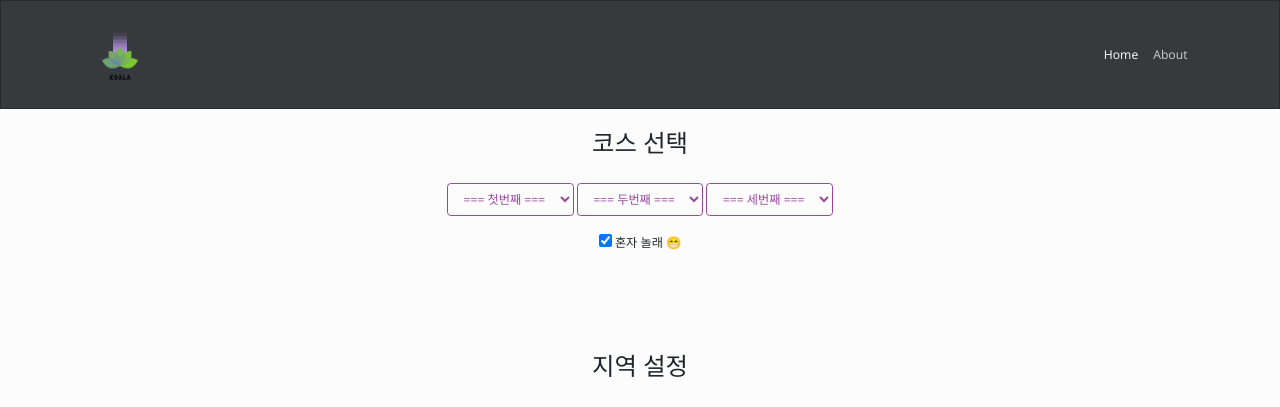
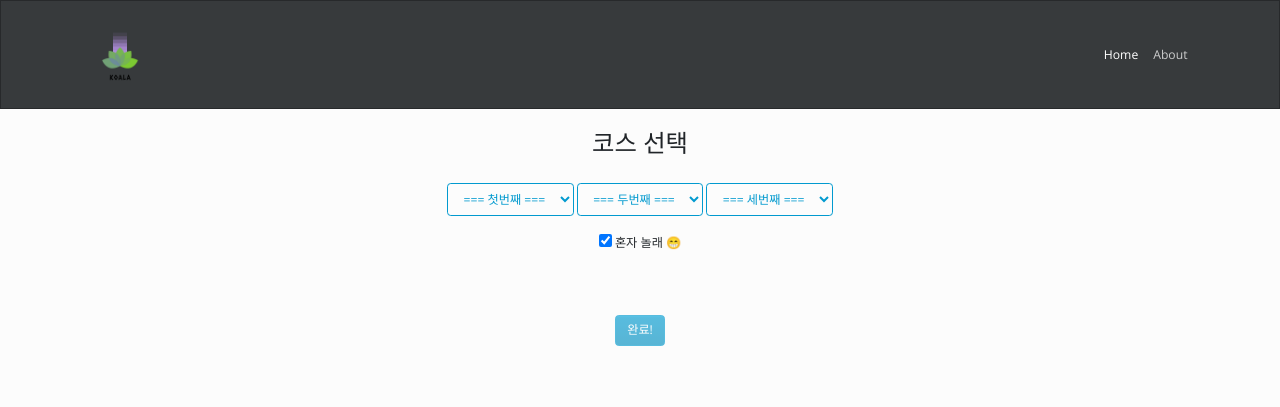
Before and after one commit to koala-herethon/koala, a Django app: page /outside/ in a window 1280 px wide. Shown: the top 407 px of the page. Run offline with Django 3.2, Linux system fonts and the light colour scheme; some libraries are stand-ins or nearby versions.

Commit message:
outside hide

```diff
--- a/mykoala/templates/outside.html
+++ b/mykoala/templates/outside.html
@@ -9,6 +9,17 @@
     <meta name="viewport" content="width=device-width, initial-scale=1.0">
     <title>Outside</title>
 
+    <script type='text/javascript'>
+        var bDisplay = true;
+        function doDisplay(){
+            var con=document.getElementById("myDIV");
+            if(con.style.display=='none'){
+                con.style.display = 'block';
+            }else {
+                con.style.display = 'none';
+            }
+        }
+    </script>
 
     <!--카카오맵-->
     <style>
@@ -48,25 +59,26 @@
         <div>
 
         <!--코스 선택 폼-->
+
         <h2 class="w3-container w3-center">코스 선택</h2>
         <br>
         <form action="outside.html" class="w3-container w3-center">
 
-            <select name = "firstcourse" class="btn btn-outline-warning" required>
+            <select name = "firstcourse" class="btn btn-outline-info" required>
                   <option value = "none" selected>=== 첫번째 ===</option>
                   <option value = "eat" class = "item">먹을 곳</option>
                   <option value = "play" class = "item">놀 곳</option>
                   <option value = "drink" class = "item">마실 곳</option>
             </select>
 
-            <select name = "secondcourse" class="btn btn-outline-warning" required>
+            <select name = "secondcourse" class="btn btn-outline-info" required>
                 <option value = "none" selected class = "item">=== 두번째 ===</option>
                 <option value = "eat" class = "item">먹을 곳</option>
                 <option value = "play" class = "item">놀 곳</option>
                 <option value = "drink" class = "item">마실 곳</option>
             </select>
 
-            <select name = "thirdcourse" class="btn btn-outline-warning" required>
+            <select name = "thirdcourse" class="btn btn-outline-info" required>
                 <option value = "none" selected>=== 세번째 ===</option>
                 <option value = "eat" class = "item">먹을 곳</option>
                 <option value = "play" class = "item">놀 곳</option>
@@ -76,15 +88,23 @@
             <br><br>
             <input type = "checkbox" id = "alone" name="alone" checked>
             <label for = "alone"> 혼자 놀래 😁</label>
+            <br>
+
         </form>
         </div>
+        <br><br><br>
 
-        <br><br><br><br><br>
+        <div class="w3-container w3-center">
+            <input type="button" onclick="doDisplay();" class="btn btn-info disabled" value="완료!">
+
+            <br>
+            <div id ='myDIV' style="display: none;">
+            <br>
                 <div>
-            <h2 class="w3-container w3-center">지역 설정</h2>
+                    <h2 >지역 설정</h2>
                 </div>
             <br>
-        <div class="map_wrap" style="width: 600px ;" class="w3-container w3-center">
+                <div class="map_wrap" style="width: 700px; height: 400px;" >
                     <div id="map" style="width:100%;height:100%;position:relative;overflow:hidden;"></div>
                     <div class="hAddr">
                         <span id="centerAddr"></span>
@@ -164,6 +184,11 @@
                 }
             }
             </script>
+        </div>
+
+        </div>
+
+
 
     <script src="https://code.jquery.com/jquery-3.5.1.slim.min.js" integrity="sha384-DfXdz2htPH0lsSSs5nCTpuj/zy4C+OGpamoFVy38MVBnE+IbbVYUew+OrCXaRkfj" crossorigin="anonymous"></script>
     <script src="https://cdn.jsdelivr.net/npm/popper.js@1.16.0/dist/umd/popper.min.js" integrity="sha384-Q6E9RHvbIyZFJoft+2mJbHaEWldlvI9IOYy5n3zV9zzTtmI3UksdQRVvoxMfooAo" crossorigin="anonymous"></script>
```
Also changed, not shown: mykoala/static/outside.css. Lines whose indentation alone changed are shown as unchanged.
